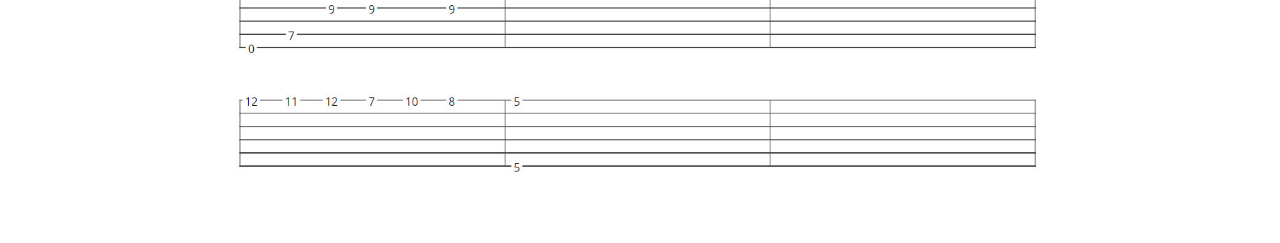
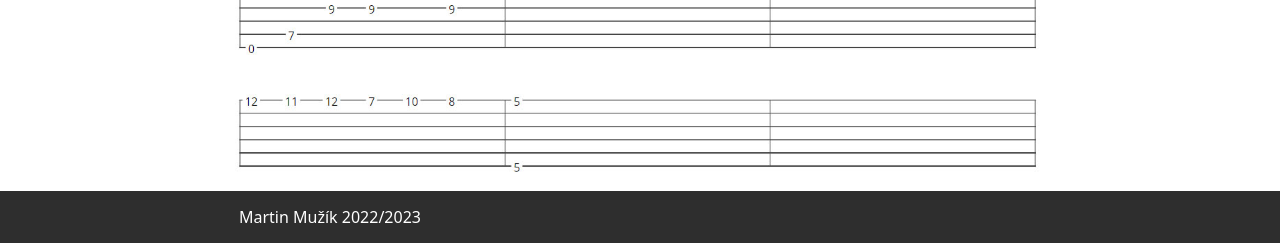
Before and after one commit to MartinMuzik/guitarTabPlayer, a PHP site: page / in a window 1280 px wide. Shown: the part 1008-1251 px from the top of the page. Before the commit the page ends 1180 px from the top, so only its background shows below. Run offline with PHP 8.4, Linux system fonts and the light colour scheme.

Commit message:
Added footer

```diff
--- a/Web/index.html
+++ b/Web/index.html
@@ -40,7 +40,7 @@
     <img id="tabsheet-img" src="img/tabsheets/fur_elise.jpg" alt="tabsheet">
   </div>
   <div id="footer">
-
+    <p id="footer-text">Martin Mužík 2022/2023</p>
   </div>
   <script src="player.js"></script>
 
--- a/Web/style.css
+++ b/Web/style.css
@@ -66,7 +66,22 @@ body {
     font-style: italic;
     font-size: 32px;
 }
-
+#tabsheet-img {
+    width: 100%;
+    min-width: 360px;
+    height: auto;
+    display: block;
+    margin-left: auto;
+    margin-right: auto;
+}
+#footer {
+    background-color: #2e2e2e;
+}
+#footer-text {
+    color: #FFFFFF;
+    padding: 15px 0px 15px 15px;
+    margin: 0px;
+}
 /*
 @media screen and (max-width: 480px) {
     #song-name-text {
@@ -83,14 +98,7 @@ body {
     }
   }
 */
-#tabsheet-img {
-    width: 100%;
-    min-width: 360px;
-    height: auto;
-    display: block;
-    margin-left: auto;
-    margin-right: auto;
-}
+
 @media screen and (min-width: 1200px) {
     #tabsheet-img {
         width: 65%;
@@ -98,4 +106,7 @@ body {
     #player-controls {
         margin-left: 17.5%;
     }
+    #footer-text {
+        margin-left: 17.5%;
+    }
 }
```
